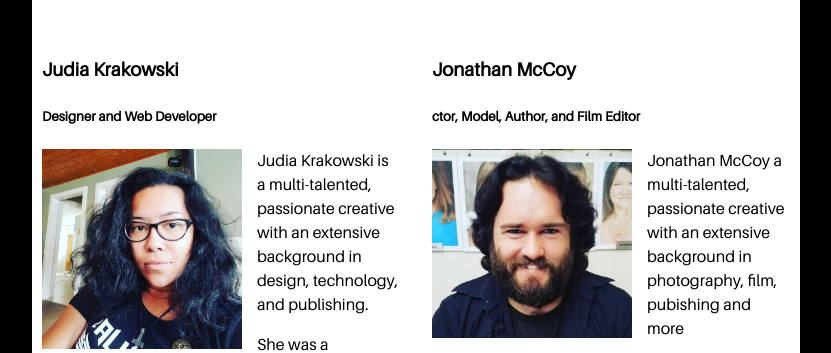
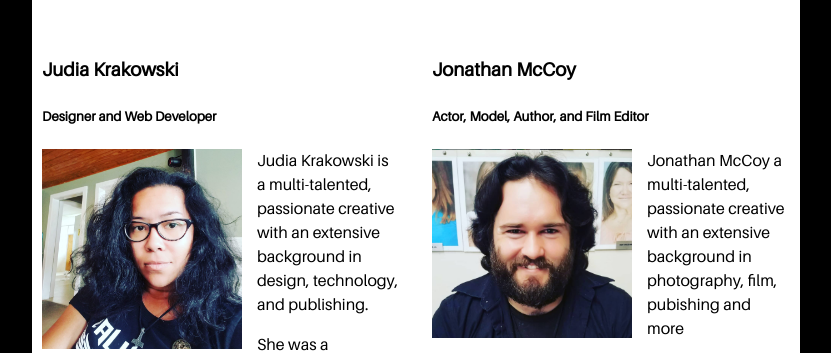
Before and after one commit to jubikistudios/jubikistudios.github.io, a Jekyll site: the page built from about.html, in a window 1280 px wide. Shown: the part 943-1296 px from the top of the page, without its empty margins (224-1055 px from the left). Built offline with Jekyll 4.4.1, drawn with Linux system fonts in a browser that asks for light colours; some web fonts are replaced.

Commit message:
Missing A
Missing a letter in who we are paragraph

```diff
--- a/about.html
+++ b/about.html
@@ -48,7 +48,7 @@ title: About
     </div>
     <div class="col-xs-12 col-md-6 col-lg-6">
         <h3>Jonathan McCoy</h3>
-        <h5>ctor, Model, Author, and Film Editor</h5>
+        <h5>Actor, Model, Author, and Film Editor</h5>
         <p><img src="{{ site.url }}/assets/img/jon.png" align="left" style="width: 200px; margin-right: 15px;"><p>Jonathan McCoy a multi-talented, passionate creative with an extensive background in photography, film, pubishing and more</p>
         <p>A US Army veteran, he's an actor and model with <a href="http://www.impactmta.com/" target="_blank">Impact Talent and Modeling Agency</a>. He's a published author that also happens to be a photographer, videographer, and film editor.</p>
         <p>Jonathan has worked on films like Jeepers Creepers and The Dirt. He's also made appearances in T.V shows like NCIS: New Orleans and Preacher. During his time in the industry, he's filled a variety of roles from actor to assistant director. </p>
```
